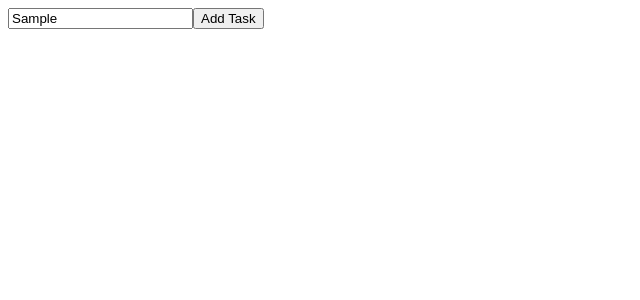
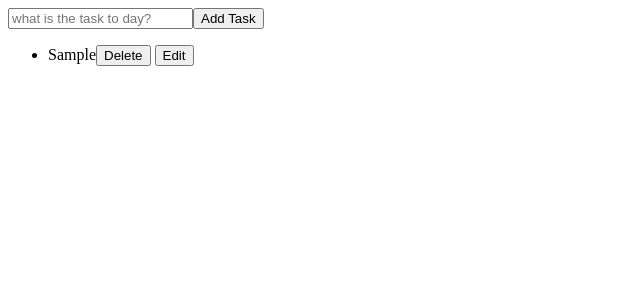
Before and after one commit to FatemehKhaghanpoor/Home-work, a React (Create React App) app: page / in a window 1280 px wide. Both pictures are taken after typing "Sample" into the empty fields and a click on the button "Add Task". Shown: the top 300 px of the page, without its empty margins (0-640 px from the left). Built offline with nearby package versions, Linux system fonts and the light colour scheme.

Commit message:
handle delete

```diff
--- a/src/component/todo/idex.jsx
+++ b/src/component/todo/idex.jsx
@@ -1,8 +1,18 @@
 import React from 'react'
+import Button from '../botton'
 
-const ToDo = () => {
+const ToDo = ({task ,deleteTodo}) => {
+
   return (
-    <div>ToDo</div>
+    <div >
+
+        <ul>
+
+        <li >{task.task}<Button title={"Delete"} onClick={()=>deleteTodo(task.id)}/>  <Button title={"Edit"} /></li>
+        </ul>
+        <div></div>
+
+    </div>
   )
 }
 
--- a/src/component/todoForm/index.jsx
+++ b/src/component/todoForm/index.jsx
@@ -2,16 +2,17 @@ import React, { useState } from 'react'
 import Button from '../botton'
 
 
-const ToDoForm = () => {
+const ToDoForm = ({addTodo}) => {
     const [value , setValue]= useState("");
     const handleSubmit= (e)=>{
         e.preventDefault();
-        console.log(value);
+        addTodo(value);
+        setValue("")
 
     }
   return (
     <form onSubmit={handleSubmit}>
-    <input type="text" placeholder='what is the task to day?' onChange={(e)=>{setValue(e.target.value) }} />
+    <input type="text" placeholder='what is the task to day?' value={value} onChange={(e)=>{setValue(e.target.value) }} />
     <Button  title={"Add Task"}/>
 </form>
 
--- a/src/component/todoWrapper/index.jsx
+++ b/src/component/todoWrapper/index.jsx
@@ -1,14 +1,21 @@
 import React, { useState } from 'react'
 import ToDoForm from '../todoForm';
+import ToDo from '../todo/idex';
 
 const ToDoWrapper= () => {
     const [ todos , setTodos]=useState([]);
     const addTodo=(todo)=>{
         setTodos([{id:Math.random(),task:todo ,completed:false ,editing:false},...todos])
+        console.log(todos);
+
+    }
+    const deleteTodo=(id)=>{
+     setTodos(todos.filter(todo =>todo.id !==id))
     }
   return (
     <div>
         <ToDoForm addTodo={addTodo}/>
+        {todos.map((todo , id)=>(<ToDo task={todo} key={id} deleteTodo={deleteTodo}/>)) }
     </div>
   )
 }
```
